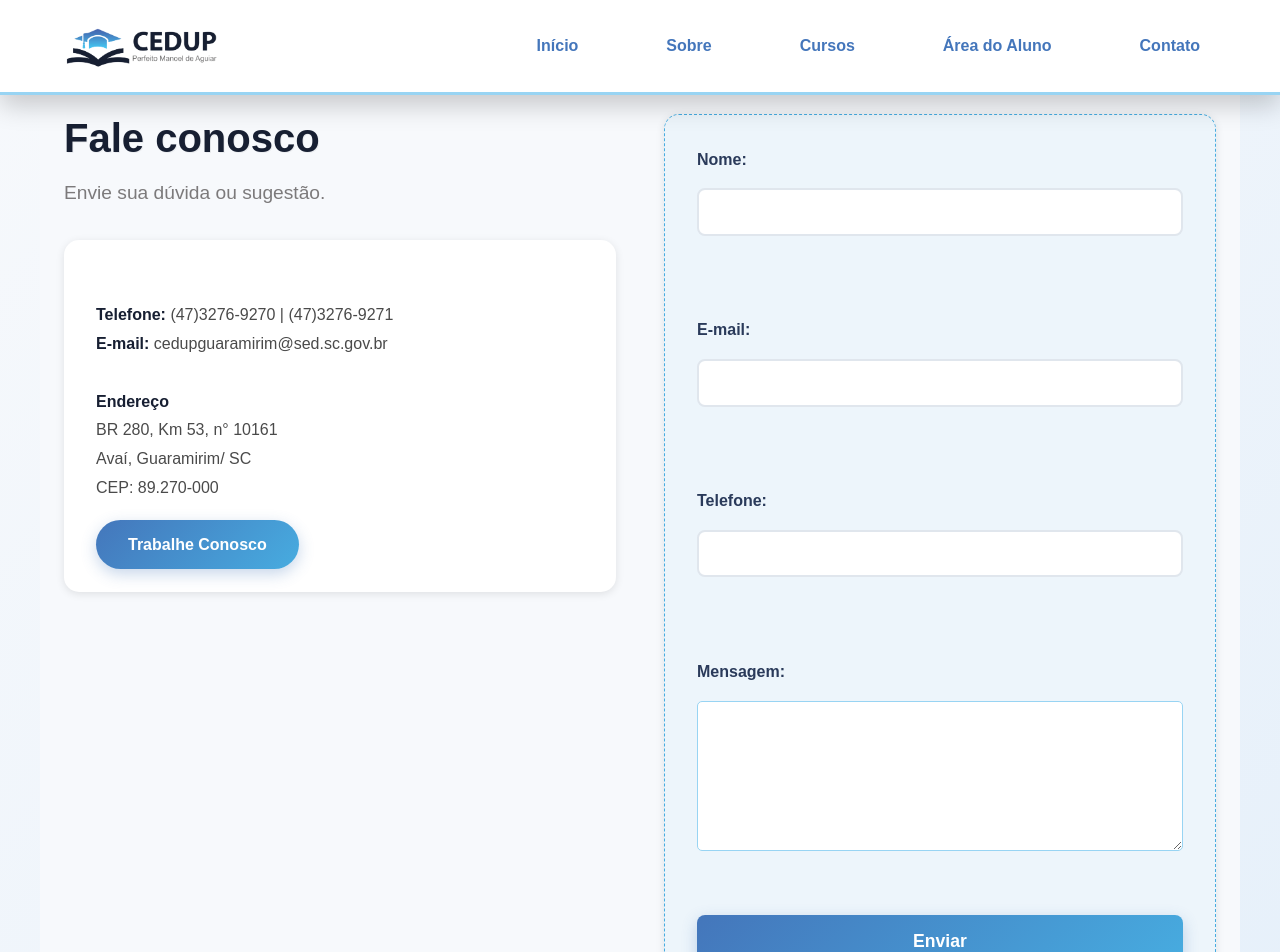
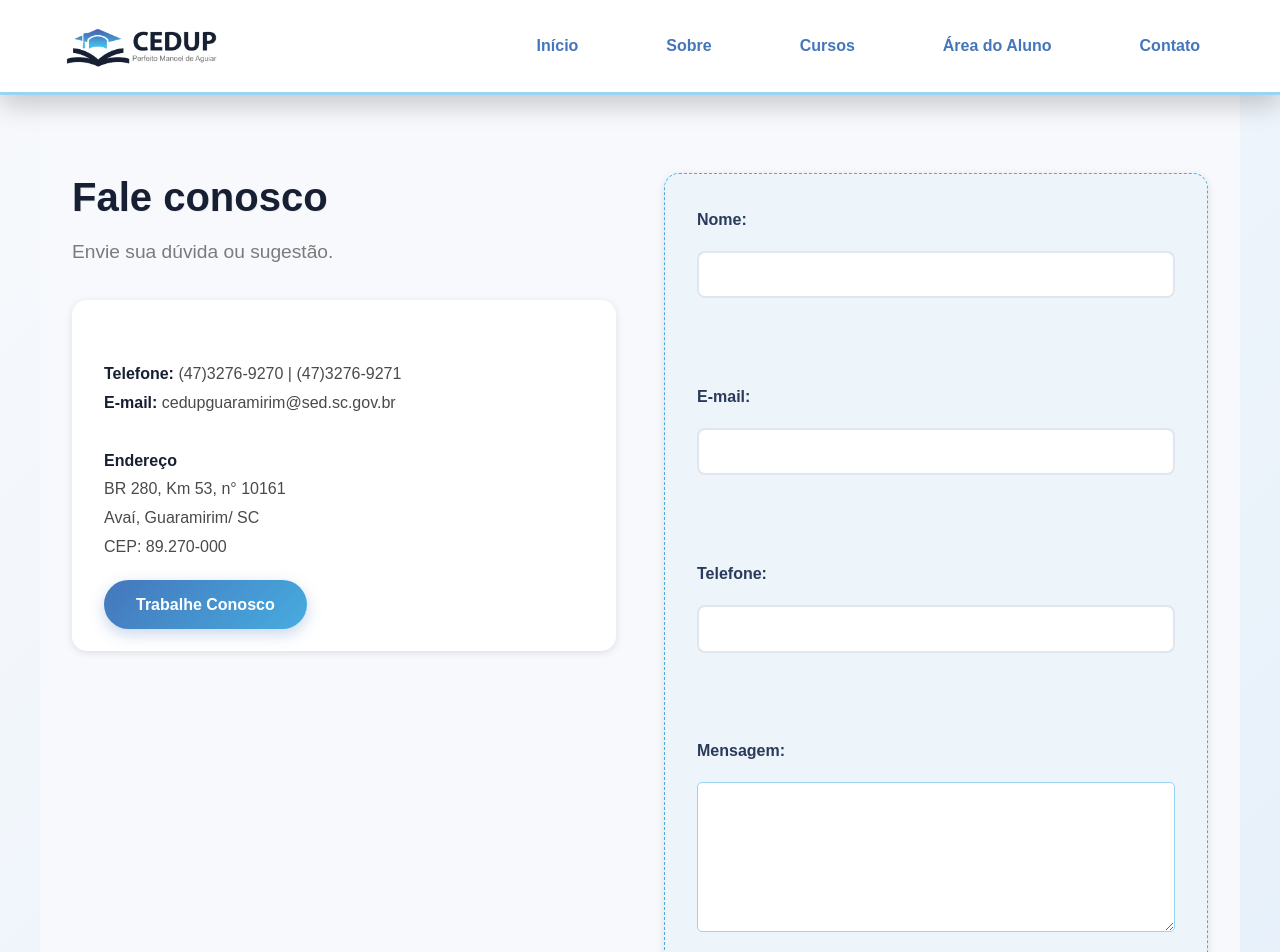
Before and after one commit to CEDUPPerfeitoManoelDeAguiar/site-cedup, a React (Create React App) app: page /contato in a window 1280 px wide. Shown: the top 952 px of the page. Built offline with nearby package versions, Linux system fonts and the light colour scheme; some icons are missing.

Commit message:
responsividade, tirando horario de aula e colocando titulo e favicon

```diff
--- a/public/index.html
+++ b/public/index.html
@@ -2,14 +2,14 @@
 <html lang="en">
   <head>
     <meta charset="utf-8" />
-    <link rel="icon" href="%PUBLIC_URL%/favicon.ico" />
+    <link rel="icon" href="%PUBLIC_URL%/imagens/branca.png" />
     <meta name="viewport" content="width=device-width, initial-scale=1" />
     <meta name="theme-color" content="#000000" />
     <meta
       name="description"
       content="Web site created using create-react-app"
     />
-    <link rel="apple-touch-icon" href="%PUBLIC_URL%/logo192.png" />
+    <link rel="apple-touch-icon" href="%PUBLIC_URL%/imagens/branca.png" />
     <!--
       manifest.json provides metadata used when your web app is installed on a
       user's mobile device or desktop. See https://developers.google.com/web/fundamentals/web-app-manifest/
@@ -24,7 +24,7 @@
       work correctly both with client-side routing and a non-root public URL.
       Learn how to configure a non-root public URL by running `npm run build`.
     -->
-    <title>React App</title>
+    <title>CEDUP Perfeito Manoel De Aguiar</title>
   </head>
   <body>
     <noscript>You need to enable JavaScript to run this app.</noscript>
--- a/src/Pages/AreaDoAluno/index.jsx
+++ b/src/Pages/AreaDoAluno/index.jsx
@@ -5,13 +5,6 @@ import './style.css';
 
 const AreaDoAluno = () => {
   const studentResources = [
-    {
-      id: 1,
-      title: "Horário de aulas",
-      image: "/imagens/Area-do-aluno/horário.png",
-      link: "/horario-aulas",
-      alt: "Horário de aulas"
-    },
     {
       id: 2,
       title: "Cardápio",
--- a/src/Pages/FaleConosco/index.jsx
+++ b/src/Pages/FaleConosco/index.jsx
@@ -6,6 +6,8 @@ const FaleConosco = () => {
   return (
     <main>
       <div className="site-content">
+        <br />
+        <br />
         <br />
         <div className="divisões">
           <div className="títulos">
--- a/src/Pages/FaleConosco/style.css
+++ b/src/Pages/FaleConosco/style.css
@@ -1,4 +1,3 @@
-/* Estilos específicos para a página Fale Conosco */
 .menu_sobre {
   display: flex;
   justify-content: center;
@@ -124,115 +123,180 @@ input[type="submit"]:hover {
   box-shadow: var(--shadow-md);
 }
 
-@media (max-width: 1200px) {
 .menu_sobre {
-    max-width: 1000px;
+  display: flex;
+  justify-content: center;
+  gap: var(--space-md);
+  margin: var(--space-lg) auto;
+  max-width: 1200px;
+  padding: 0 var(--space-md);
+}
+
+.submenu {
+  padding: var(--space-sm) var(--space-lg);
+  background-color: var(--color-secondary);
+  color: var(--color-white);
+  border-radius: var(--radius-xl);
+  font-weight: 600;
+  transition: var(--transition-normal);
+  text-align: center;
+}
+
+.submenu:hover {
+  background-color: var(--color-primary-light);
+  transform: translateY(-2px);
+  box-shadow: var(--shadow-md);
 }
 
 .site-content {
-    max-width: 1000px;
-  }
+  max-width: 1200px;
+  margin: 0 auto;
+  padding: var(--space-md);
 }
 
-@media (max-width: 992px) {
 .divisões {
-    grid-template-columns: 1fr;
-    gap: var(--space-lg);
+  display: grid;
+  gap: var(--space-xl);
+  margin-top: var(--space-lg);
 }
 
 .títulos h1 {
-    font-size: 2.2rem;
+  color: var(--color-primary);
+  margin-bottom: var(--space-sm);
 }
 
-  .item-contato,
-  .quadro-contato {
-    padding: var(--space-lg);
-  }
+.títulos p {
+  color: var(--color-text-light);
+  margin-bottom: var(--space-lg);
 }
 
-@media (max-width: 768px) {
-  .menu_sobre {
-    flex-direction: column;
-    align-items: center;
-    gap: var(--space-sm);
-    padding: 0 var(--space-sm);
+.item-contato, .quadro-contato {
+  background: var(--color-white);
+  padding: var(--space-md);
+  border-radius: var(--radius-lg);
+  box-shadow: var(--shadow-sm);
+  line-height: 1.8;
 }
 
-  .submenu {
-    width: 100%;
-    max-width: 300px;
-    padding: var(--space-sm) var(--space-md);
+.item-contato b {
+  color: var(--color-primary);
 }
 
-  .títulos h1 {
-    font-size: 2rem;
+.cadastro {
+  display: flex;
+  flex-direction: column;
+  gap: var(--space-md);
 }
 
-  .site-content {
-    padding: var(--space-md);
+.field {
+  display: flex;
+  flex-direction: column;
+  gap: var(--space-xs);
+}
+
+.field label {
+  font-weight: 600;
+  color: var(--color-primary);
 }
 
 .field input,
 .field textarea {
   padding: var(--space-sm);
+  border: 1px solid var(--color-secondary-lighter);
+  border-radius: var(--radius-sm);
+  font-family: var(--font-primary);
+  transition: var(--transition-fast);
+}
+
+.field input:focus,
+.field textarea:focus {
+  outline: none;
+  border-color: var(--color-secondary);
+  box-shadow: 0 0 0 2px rgba(71, 172, 224, 0.2);
 }
 
 input[type="submit"] {
+  background-color: var(--color-secondary);
+  color: var(--color-white);
+  border: none;
+  padding: var(--space-sm) var(--space-md);
+  border-radius: var(--radius-xl);
+  font-weight: 600;
+  cursor: pointer;
+  transition: var(--transition-normal);
   width: 100%;
-    text-align: center;
+}
+
+@media (min-width: 400px) {
+  .submenu {
+    min-width: 140px;
+  }
+  .títulos h1 {
+    font-size: 1.9rem;
+  }
+  .títulos p {
+    font-size: 1.05rem;
+  }
+  input[type="submit"] {
+    width: auto;
+    align-self: flex-start;
   }
 }
 
-@media (max-width: 576px) {
-  .site-content {
-    padding: var(--space-sm);
+@media (min-width: 576px) {
+  .divisões {
+    grid-template-columns: 1fr;
   }
-
   .títulos h1 {
-    font-size: 1.8rem;
-    margin-bottom: var(--space-xs);
+    font-size: 2rem;
   }
-
   .títulos p {
     font-size: 1.1rem;
-    margin-bottom: var(--space-md);
   }
-
-  .item-contato,
-  .quadro-contato {
-    padding: var(--space-md);
+  .item-contato, .quadro-contato {
+    padding: var(--space-lg);
   }
-
-  .field {
-    gap: var(--space-xs);
-  }
-
-  .field label {
-    font-size: 0.95rem;
-  }
-
   .field textarea {
-    min-height: 120px;
+    min-height: 140px;
   }
 }
 
-@media (max-width: 400px) {
+@media (min-width: 768px) {
+  .menu_sobre {
+    flex-wrap: nowrap;
+  }
+  .submenu {
+    width: auto;
+    max-width: none;
+  }
+  .divisões {
+    grid-template-columns: 1fr 1fr;
+  }
   .títulos h1 {
-    font-size: 1.6rem;
+    font-size: 2.2rem;
+  }
+  .field textarea {
+    min-height: 150px;
+  }
 }
 
-  .item-contato,
-  .quadro-contato {
-    padding: var(--space-sm);
+@media (min-width: 992px) {
+  .site-content {
+    padding: var(--space-lg);
+  }
+  .títulos h1 {
+    font-size: 2.3rem;
+  }
+  .títulos p {
+    font-size: 1.15rem;
+  }
 }
 
-  .submenu {
-    font-size: 0.9rem;
-    padding: var(--space-xs) var(--space-sm);
+@media (min-width: 1200px) {
+  .títulos h1 {
+    font-size: 2.5rem;
   }
-
-  input[type="submit"] {
-    padding: var(--space-xs) var(--space-md);
-    font-size: 0.95rem;
+  .títulos p {
+    font-size: 1.2rem;
   }
 }
```
Also changed, not shown: src/Pages/FeiraDeCiencias/style.css (+0 -26 lines). Lines whose indentation alone changed are shown as unchanged.
